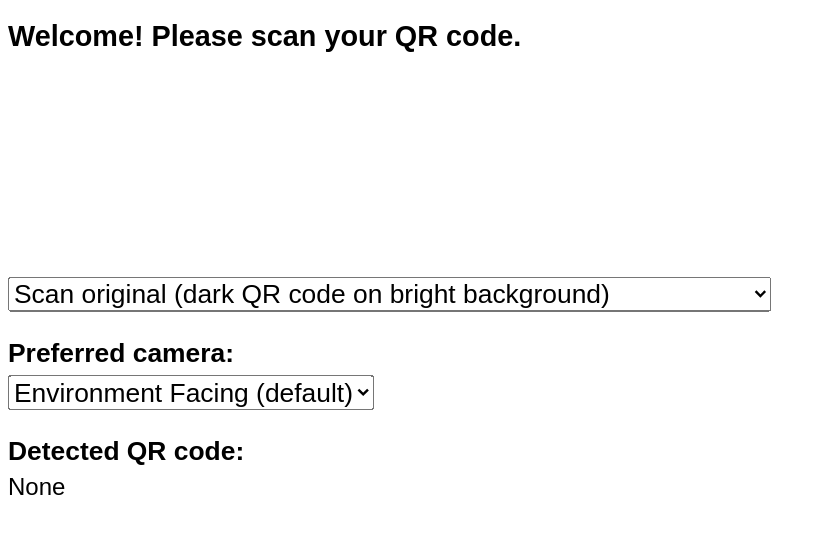
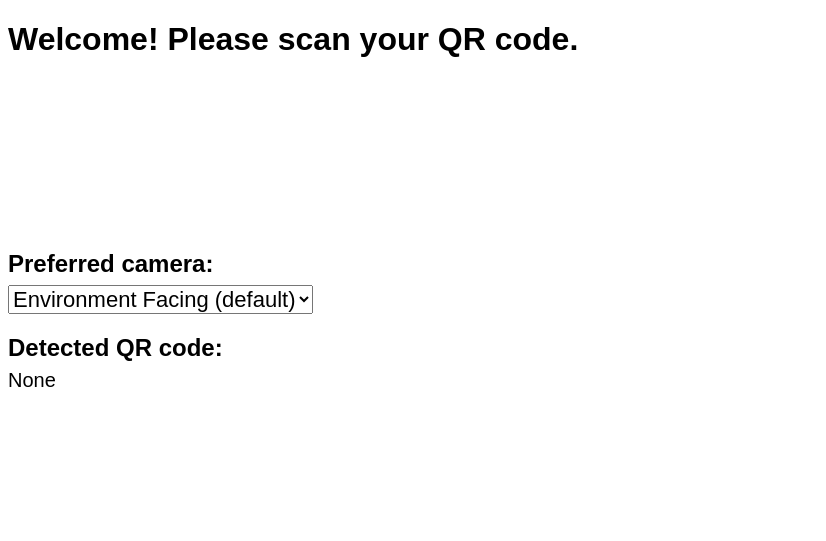
Before and after one commit to jla524/volunteer-hours, a Flask app: page / in a window 1280 px wide; the page is wider, and only the part inside the window is pictured. Shown: the top 541 px of that part, without its empty margins (0-826 px from the left). Run offline with Flask 2, Linux system fonts and the light colour scheme; parts of the project's set-up code (start-up, migrations or seed data) failed here and were passed over; some libraries are stand-ins or nearby versions.

Commit message:
Adjust element sizes again

```diff
--- a/volunteer_hours/static/css/style.css
+++ b/volunteer_hours/static/css/style.css
@@ -1,19 +1,13 @@
-body {
-	transform: scale(1.2);
-	transform-origin: 0 0;
-}
-
 div {
 	margin-bottom: 16px;
 }
 
-h2 {
+h1 {
 	font-family: Arial, Helvetica, sans-serif;
 }
 
-h3 {
-	font-size: 22px;
-	margin-bottom: 5px;
+h2 {
+	margin-bottom: 7px;
 	font-family: Arial, Helvetica, sans-serif;
 }
 
@@ -29,14 +23,15 @@ label {
 
 select {
 	font-size: 22px;
-	white-space: nowrap;
 }
 
 option {
 	font-size: 22px;
+	white-space: nowrap;
 }
 
 input {
 	width: 125px;
 	font-size: 22px;
+	font-weight: bold;
 }
--- a/volunteer_hours/templates/action.html
+++ b/volunteer_hours/templates/action.html
@@ -7,9 +7,9 @@
     </head>
     <body>
         <form id='sent' action='/sent'>
-			<h2><b>Signed in as {{name}}</b></h2>
+			<h1>Signed in as {{name}}</h1>
             <div>
-				<h3><label for='event'>Event to clock in/out for</label></h3>
+				<h2><label for='event'>Event to clock in/out for</label></h2>
                 <select id='event' name='event' method='GET' action='/'>
                     {% for event in events %}
                         <option value="{{event}}">{{event}}</option>
--- a/volunteer_hours/templates/index.html
+++ b/volunteer_hours/templates/index.html
@@ -14,27 +14,19 @@
 	   <link rel='stylesheet' type='text/css' href={{url_for('static', filename='css/style.css')}}>
     </head>
     <body>
-        <h2>Welcome! Please scan your QR code.</h2>
+        <h1>Welcome! Please scan your QR code.</h1>
         <div id='video-container'>
             <video id='qr-video'></video>
         </div>
         <div>
-            <select id='inversion-mode-select'>
-                <option value='original'>Scan original (dark QR code on bright background)</option>
-                <option value='invert'>Scan with inverted colors (bright QR code on dark background)</option>
-                <option value='both'>Scan both</option>
-            </select>
-            <br>
-        </div>
-        <div>
-			<h3>Preferred camera:</h3>
+			<h2>Preferred camera:</h2>
             <select id='cam-list'>
                 <option value='environment' selected>Environment Facing (default)</option>
                 <option value='user'>User Facing</option>
             </select>
         </div>
         <div>
-			<h3>Detected QR code:</h3>
+			<h2>Detected QR code:</h2>
 			<p><span id='cam-qr-result'>None</span></p>
         </div>
         <br>
@@ -96,10 +88,6 @@
             // for debugging
             window.scanner = scanner;
 
-            document.getElementById('inversion-mode-select').addEventListener('change', event => {
-                scanner.setInversionMode(event.target.value);
-            });
-
             camList.addEventListener('change', event => {
                 scanner.setCamera(event.target.value);
             });
```
